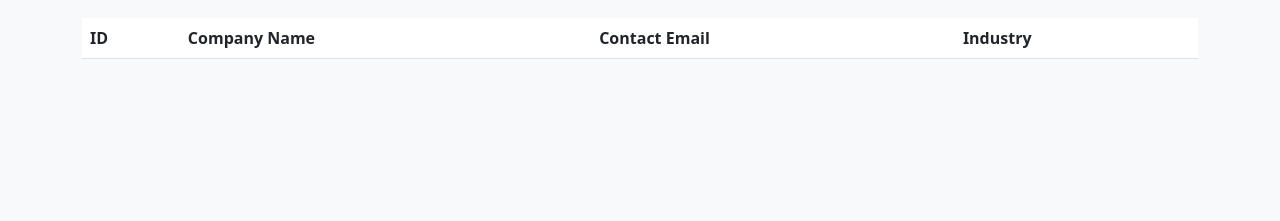
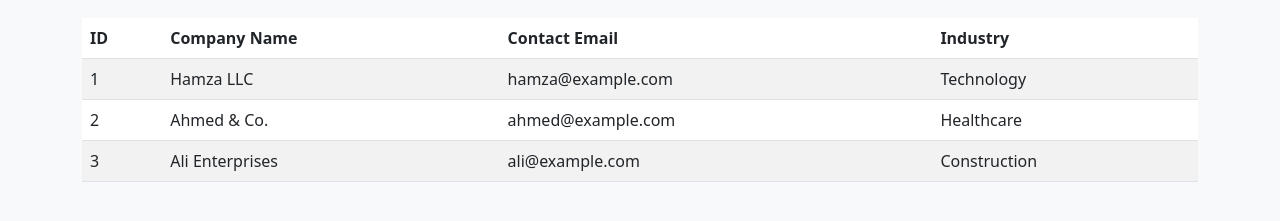
Before and after one commit to hamza-jaafar/bussiness-app, a website: page suppliers.html in a window 1280 px wide. Shown: the part 121-342 px from the top of the page. Drawn offline with nearby package versions, Linux system fonts and the light colour scheme; no server answers.

Commit message:
Update suppliers.html

```diff
--- a/suppliers.html
+++ b/suppliers.html
@@ -25,13 +25,19 @@
     </div>
 
     <script>
-        async function fetchSuppliers() {
-            try {
-                const response = await fetch('http://localhost:3005/suppliers');
-                const suppliers = await response.json();
+        // Default mock data for suppliers (only Hamza, Ahmed, and Ali)
+        const defaultSuppliers = [
+            { id: 1, company_name: 'Hamza LLC', contact_email: 'hamza@example.com', industry: 'Technology' },
+            { id: 2, company_name: 'Ahmed & Co.', contact_email: 'ahmed@example.com', industry: 'Healthcare' },
+            { id: 3, company_name: 'Ali Enterprises', contact_email: 'ali@example.com', industry: 'Construction' }
+        ];
+
+        // Function to populate the table with data
+        function populateTable(data) {
             const tableBody = document.getElementById('suppliers-table');
+            tableBody.innerHTML = ''; // Clear existing rows
 
-                suppliers.forEach(supplier => {
+            data.forEach(supplier => {
                 const row = document.createElement('tr');
                 row.innerHTML = `
                     <td>${supplier.id}</td>
@@ -41,11 +47,24 @@
                 `;
                 tableBody.appendChild(row);
             });
+        }
+
+        // Function to fetch data from the SQL database
+        async function fetchSuppliers() {
+            try {
+                const response = await fetch('http://localhost:3005/suppliers');
+                if (!response.ok) {
+                    throw new Error('Failed to fetch data');
+                }
+                const suppliers = await response.json();
+                populateTable(suppliers); // Populate table with SQL data
             } catch (error) {
                 console.error('Error fetching suppliers:', error);
+                populateTable(defaultSuppliers); // Fallback to default data
             }
         }
 
+        // Call the function to fetch data (or fallback to default data)
         fetchSuppliers();
     </script>
 </body>
```
Lines whose indentation alone changed are shown as unchanged.
